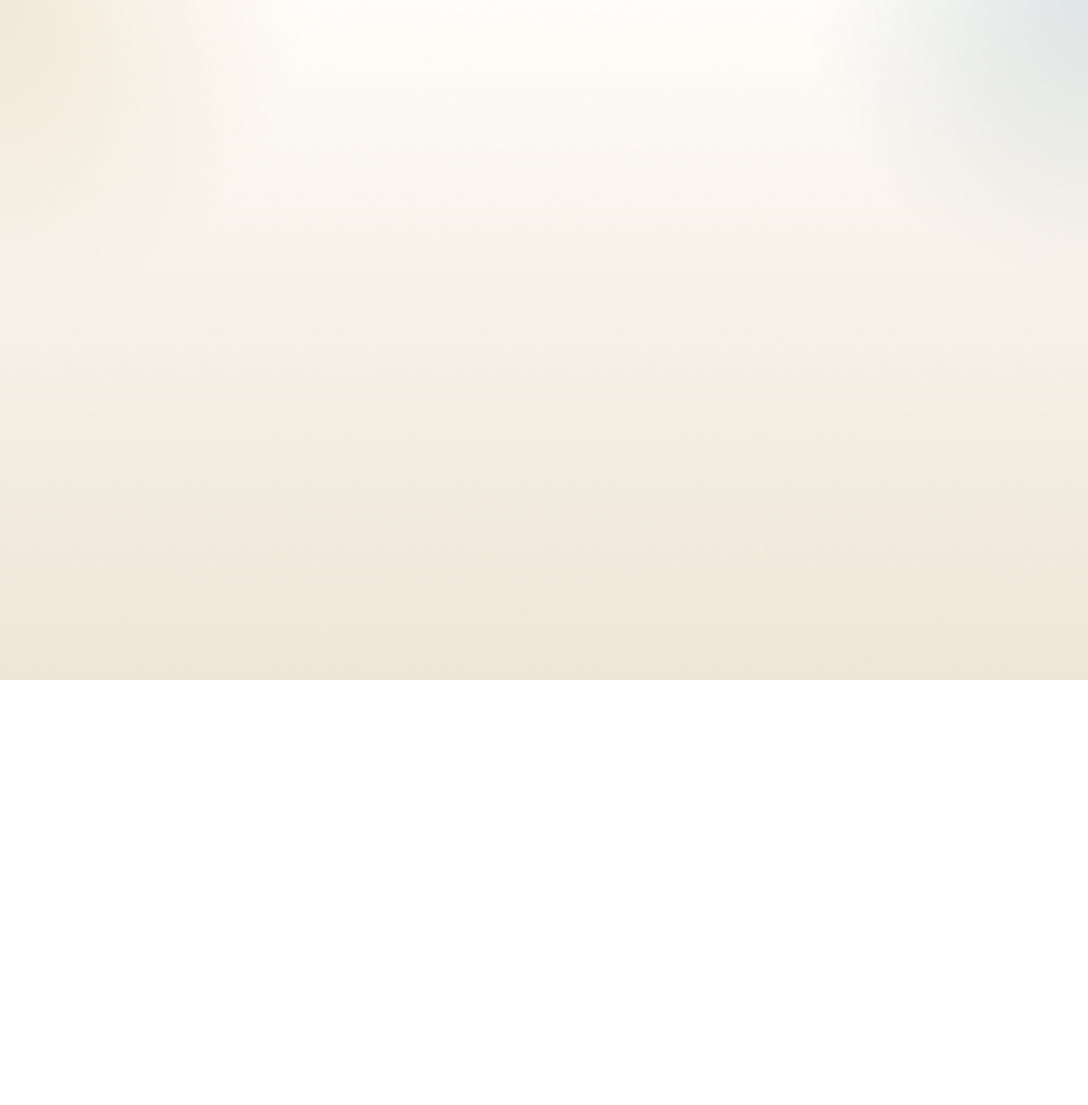
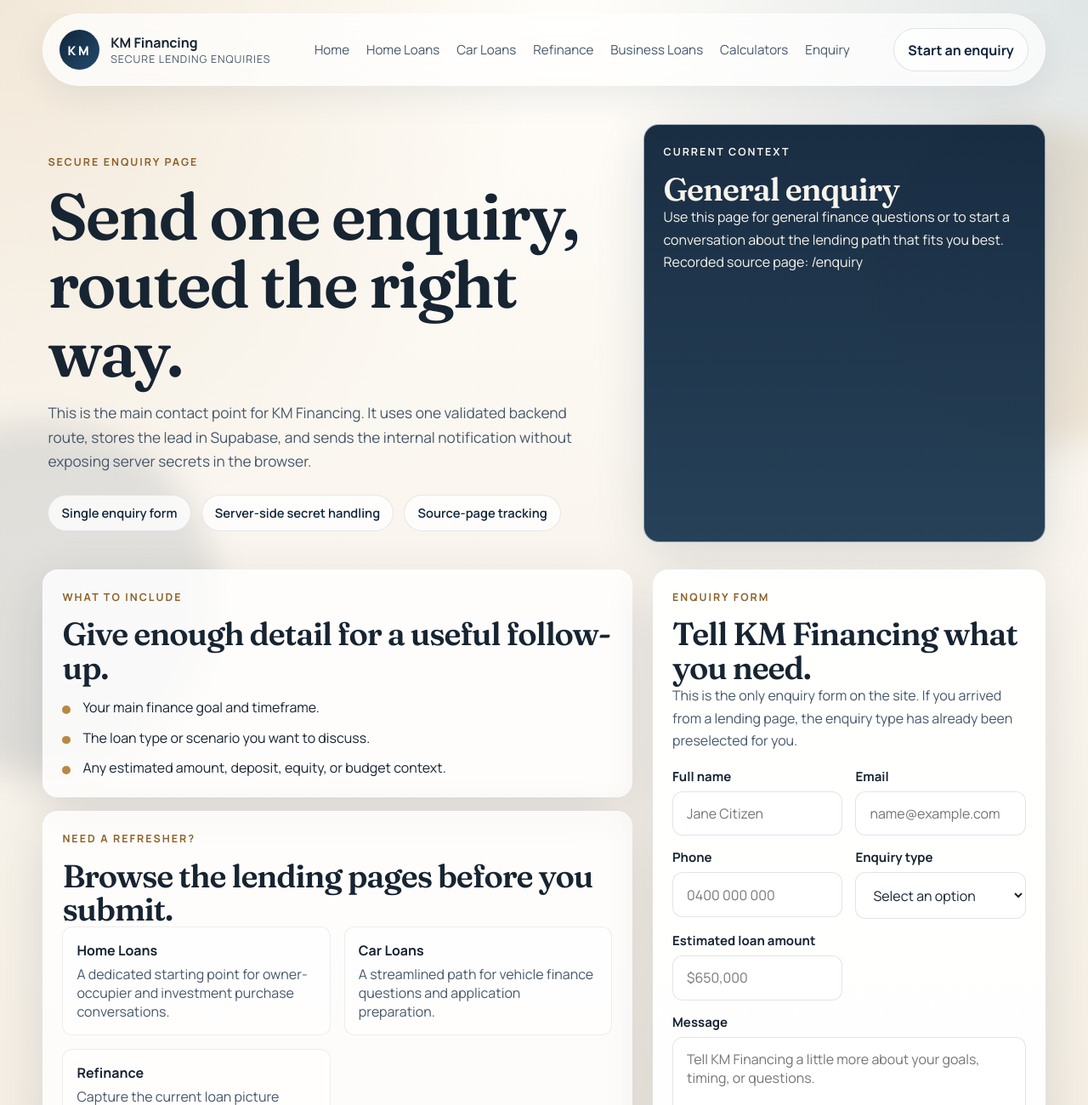
Before and after one commit to bigkdddddddd/Home-loan-website-new, a Next.js app: page /enquiry in a window 1280 px wide. Before the commit this address had no page. Shown: the top 1300 px of the page at 85% size. Before the commit the page ends 800 px from the top, so only its background shows below. Built offline with nearby package versions, Linux system fonts and the light colour scheme.

Commit message:
Add dedicated enquiry page

```diff
--- /dev/null
+++ b/app/enquiry/page.tsx
@@ -0,0 +1,137 @@
+import type { Metadata } from "next";
+import Link from "next/link";
+
+import { EnquiryForm } from "@/components/forms/EnquiryForm";
+import { ENQUIRY_TYPES, type LeadEnquiryInput } from "@/lib/enquiry-schema";
+import { journeyPages } from "@/lib/site-content";
+
+export const metadata: Metadata = {
+  title: "Enquiry",
+  description:
+    "Send a secure enquiry to KM Financing through one dedicated contact page.",
+};
+
+type EnquiryPageProps = {
+  searchParams: Promise<{
+    type?: string | string[];
+    source?: string | string[];
+  }>;
+};
+
+function getSingleValue(value: string | string[] | undefined) {
+  return Array.isArray(value) ? value[0] : value;
+}
+
+function isEnquiryType(
+  value: string | undefined,
+): value is LeadEnquiryInput["enquiryType"] {
+  return (
+    typeof value === "string" &&
+    ENQUIRY_TYPES.includes(value as LeadEnquiryInput["enquiryType"])
+  );
+}
+
+function sanitizeSourcePage(value: string | undefined) {
+  if (!value || !value.startsWith("/")) {
+    return "/enquiry";
+  }
+
+  return value;
+}
+
+export default async function EnquiryPage({ searchParams }: EnquiryPageProps) {
+  const params = await searchParams;
+  const requestedType = getSingleValue(params.type);
+  const defaultEnquiryType = isEnquiryType(requestedType)
+    ? requestedType
+    : undefined;
+  const matchingJourney = defaultEnquiryType
+    ? journeyPages.find((page) => page.enquiryType === defaultEnquiryType)
+    : undefined;
+  const fallbackSourcePage = matchingJourney ? `/${matchingJourney.slug}` : "/enquiry";
+  const sourcePage = sanitizeSourcePage(
+    getSingleValue(params.source) ?? fallbackSourcePage,
+  );
+  const relatedPages = journeyPages
+    .filter((page) => page.slug !== matchingJourney?.slug)
+    .slice(0, 3);
+
+  return (
+    <div className="page-stack">
+      <section className="page-hero">
+        <div className="page-hero__copy">
+          <p className="eyebrow">Secure enquiry page</p>
+          <h1>Send one enquiry, routed the right way.</h1>
+          <p className="lead">
+            This is the main contact point for KM Financing. It uses one
+            validated backend route, stores the lead in Supabase, and sends the
+            internal notification without exposing server secrets in the
+            browser.
+          </p>
+
+          <div className="chip-row">
+            <span className="chip">Single enquiry form</span>
+            <span className="chip">Server-side secret handling</span>
+            <span className="chip">Source-page tracking</span>
+          </div>
+        </div>
+
+        <aside className="panel panel--highlight">
+          <p className="eyebrow">Current context</p>
+          <h2>{defaultEnquiryType ?? "General enquiry"}</h2>
+          <p>
+            {matchingJourney
+              ? `You arrived from ${matchingJourney.label}. The enquiry type is already selected and the source page will stay attached to the submission.`
+              : "Use this page for general finance questions or to start a conversation about the lending path that fits you best."}
+          </p>
+          <p>Recorded source page: {sourcePage}</p>
+        </aside>
+      </section>
+
+      <section className="content-layout">
+        <div className="content-column">
+          <article className="panel">
+            <p className="eyebrow">What to include</p>
+            <h2>Give enough detail for a useful follow-up.</h2>
+            <ul className="checklist">
+              <li>Your main finance goal and timeframe.</li>
+              <li>The loan type or scenario you want to discuss.</li>
+              <li>Any estimated amount, deposit, equity, or budget context.</li>
+            </ul>
+          </article>
+
+          <article className="panel">
+            <p className="eyebrow">Need a refresher?</p>
+            <h2>Browse the lending pages before you submit.</h2>
+            <div className="related-links">
+              {relatedPages.map((page) => (
+                <Link key={page.slug} href={`/${page.slug}`}>
+                  <strong>{page.label}</strong>
+                  <span>{page.teaser}</span>
+                </Link>
+              ))}
+            </div>
+          </article>
+        </div>
+
+        <aside className="content-sidebar">
+          <article className="panel panel--form">
+            <p className="eyebrow">Enquiry form</p>
+            <h2>Tell KM Financing what you need.</h2>
+            <p>
+              This is the only enquiry form on the site. If you arrived from a
+              lending page, the enquiry type has already been preselected for
+              you.
+            </p>
+            <EnquiryForm
+              defaultEnquiryType={defaultEnquiryType}
+              formName="KM Financing Enquiry Page"
+              sourcePage={sourcePage}
+              submitLabel="Send enquiry"
+            />
+          </article>
+        </aside>
+      </section>
+    </div>
+  );
+}
```
